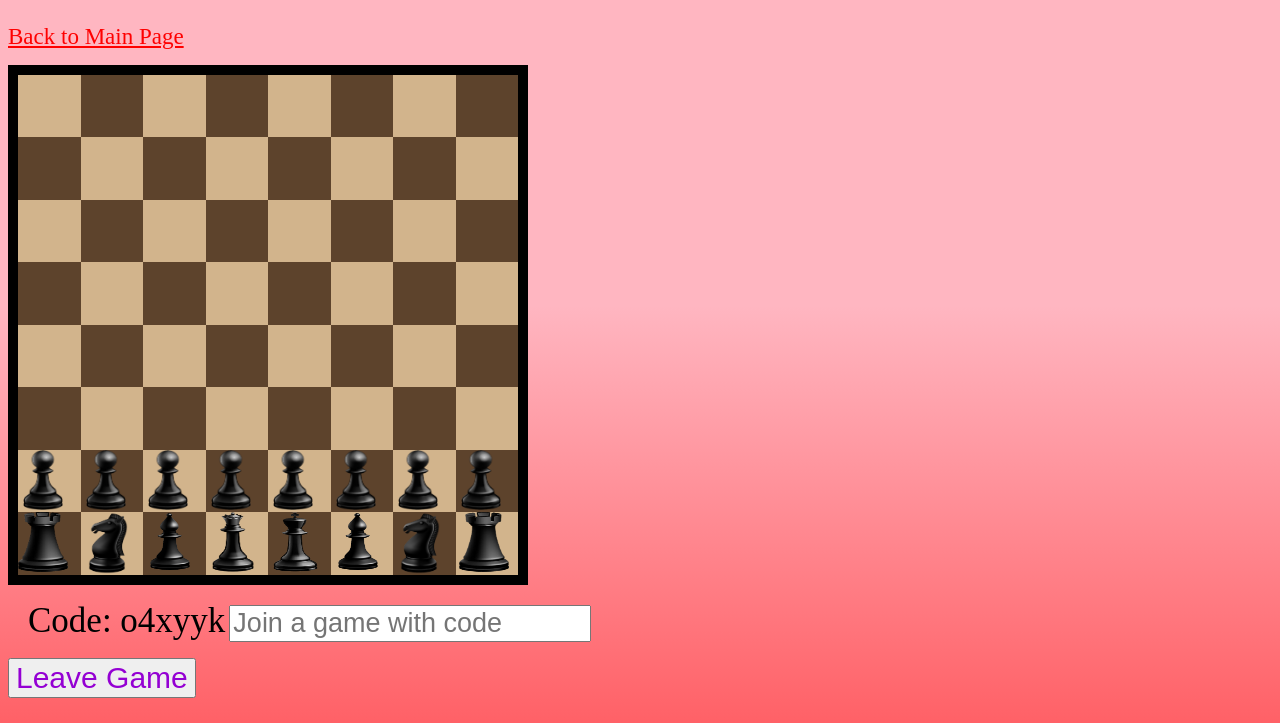
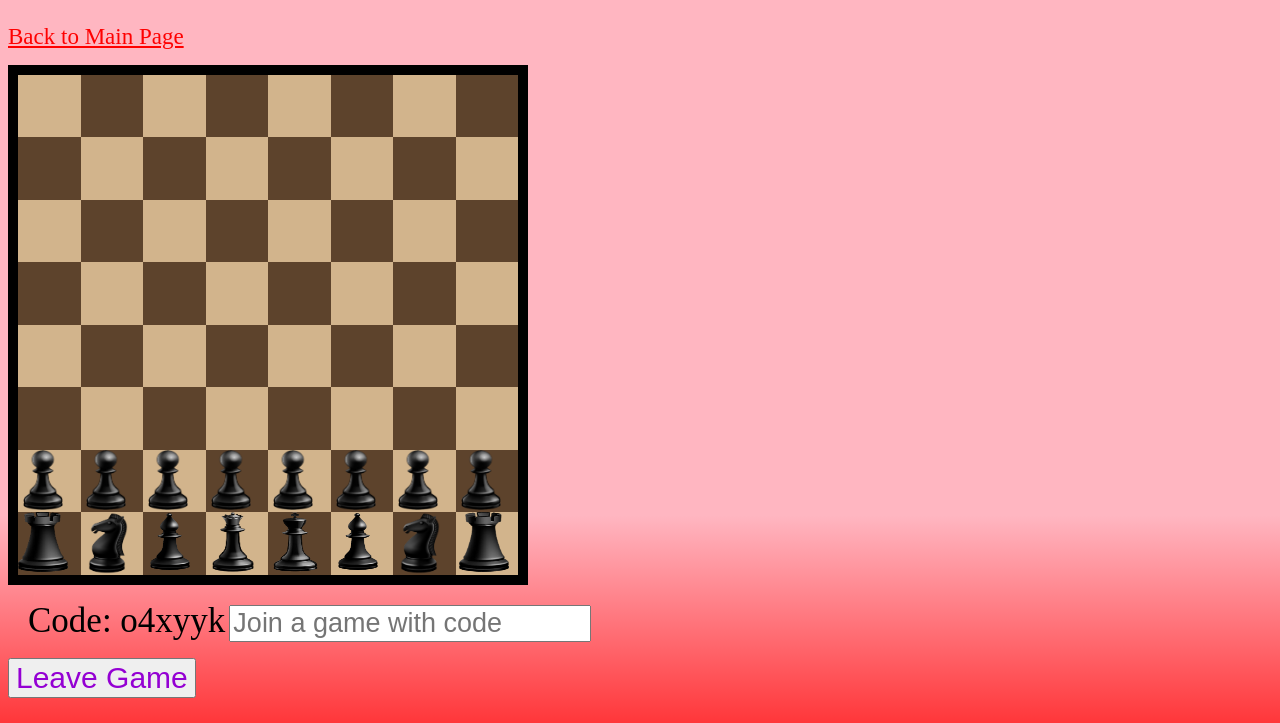
Before and after one commit to soph1428/Chess, a website: page chess.html in a window 1280 px wide. Shown: the part 77-800 px from the top of the page. Drawn offline with nearby package versions, Linux system fonts and the light colour scheme; no server answers.

Commit message:
make it better

```diff
--- a/chess.html
+++ b/chess.html
@@ -5,14 +5,20 @@
     </title>
     <body>
         <style>
+            html {
+                min-height: 100%;
+            }
             body {
-                height: 1240px;
+                width: 100%;
                 background: linear-gradient(
                  0deg,
-                    red 0%,
-                    lightpink 70%
+                    red 25%,
+                    lightpink 50%
                 );
                 touch-action: manipulation;
+                -webkit-user-select: none;
+                -moz-user-select: none;
+                user-select: none;
             }
             </style>
             <meta name="viewport" content="width=device-width, initial-scale=1">
```
